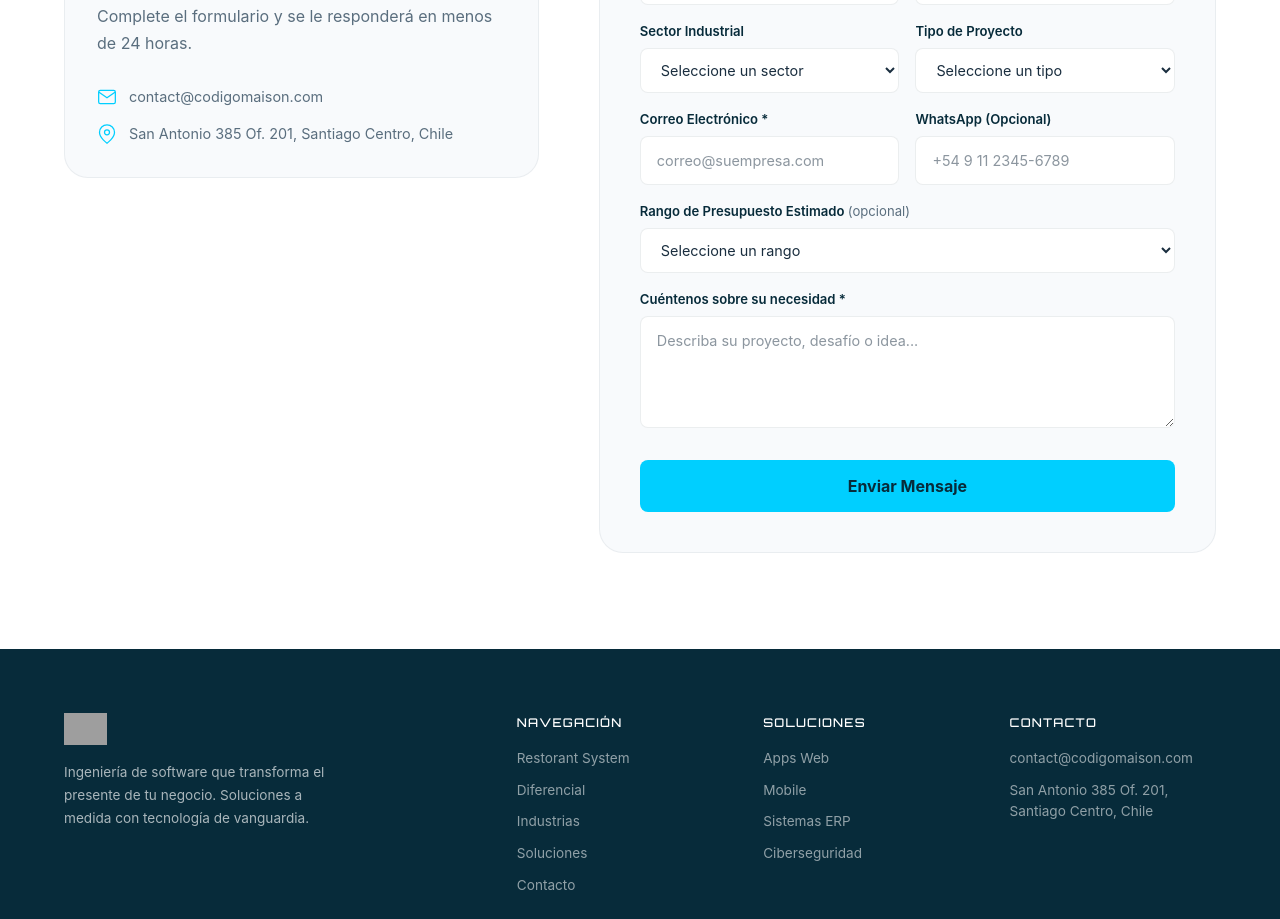
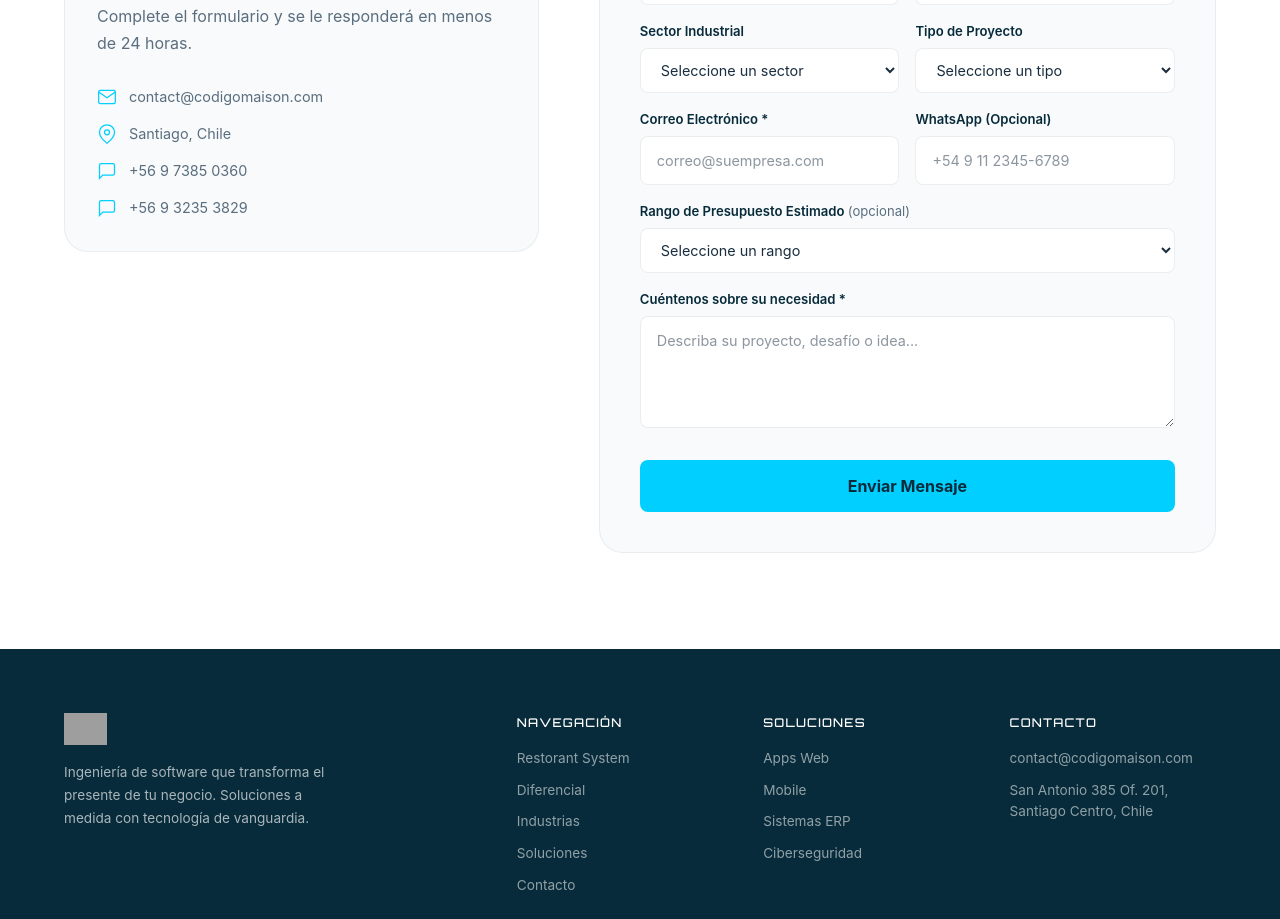
Before and after one commit to david-tkd203/codigo-maison-page, a React (Vite) app: page / in a window 1280 px wide. Shown: the part 7860-8779 px from the top of the page. Built offline with nearby package versions, Linux system fonts and the light colour scheme; grey boxes are pictures that could not be loaded; a small style sheet from the web is missing.

Commit message:
feat: add WhatsApp contact numbers +56973850360 and +56932353829

```diff
--- a/src/components/Contact.jsx
+++ b/src/components/Contact.jsx
@@ -103,11 +103,23 @@ export default function Contact({ consentGiven = false }) {
               </svg>
               <span>contact@codigomaison.com</span>
             </div>
-            <div className="flex items-center gap-3 text-[0.9rem] text-text-light">
+            <div className="flex items-center gap-3 mb-3.5 text-[0.9rem] text-text-light">
               <svg viewBox="0 0 24 24" className="w-5 h-5 stroke-electric fill-none stroke-[1.5] flex-shrink-0">
                 <path d="M21 10c0 7-9 13-9 13s-9-6-9-13a9 9 0 0 1 18 0z"/><circle cx="12" cy="10" r="3"/>
               </svg>
-              <span>San Antonio 385 Of. 201, Santiago Centro, Chile</span>
+              <span>Santiago, Chile</span>
+            </div>
+            <div className="flex items-center gap-3 mb-3.5 text-[0.9rem] text-text-light">
+              <svg viewBox="0 0 24 24" className="w-5 h-5 stroke-electric fill-none stroke-[1.5] flex-shrink-0">
+                <path d="M21 15a2 2 0 01-2 2H7l-4 4V5a2 2 0 012-2h14a2 2 0 012 2z"/>
+              </svg>
+              <a href="https://wa.me/56973850360" target="_blank" rel="noopener noreferrer" className="hover:text-electric transition-colors">+56 9 7385 0360</a>
+            </div>
+            <div className="flex items-center gap-3 text-[0.9rem] text-text-light">
+              <svg viewBox="0 0 24 24" className="w-5 h-5 stroke-electric fill-none stroke-[1.5] flex-shrink-0">
+                <path d="M21 15a2 2 0 01-2 2H7l-4 4V5a2 2 0 012-2h14a2 2 0 012 2z"/>
+              </svg>
+              <a href="https://wa.me/56932353829" target="_blank" rel="noopener noreferrer" className="hover:text-electric transition-colors">+56 9 3235 3829</a>
             </div>
           </div>
 
```
